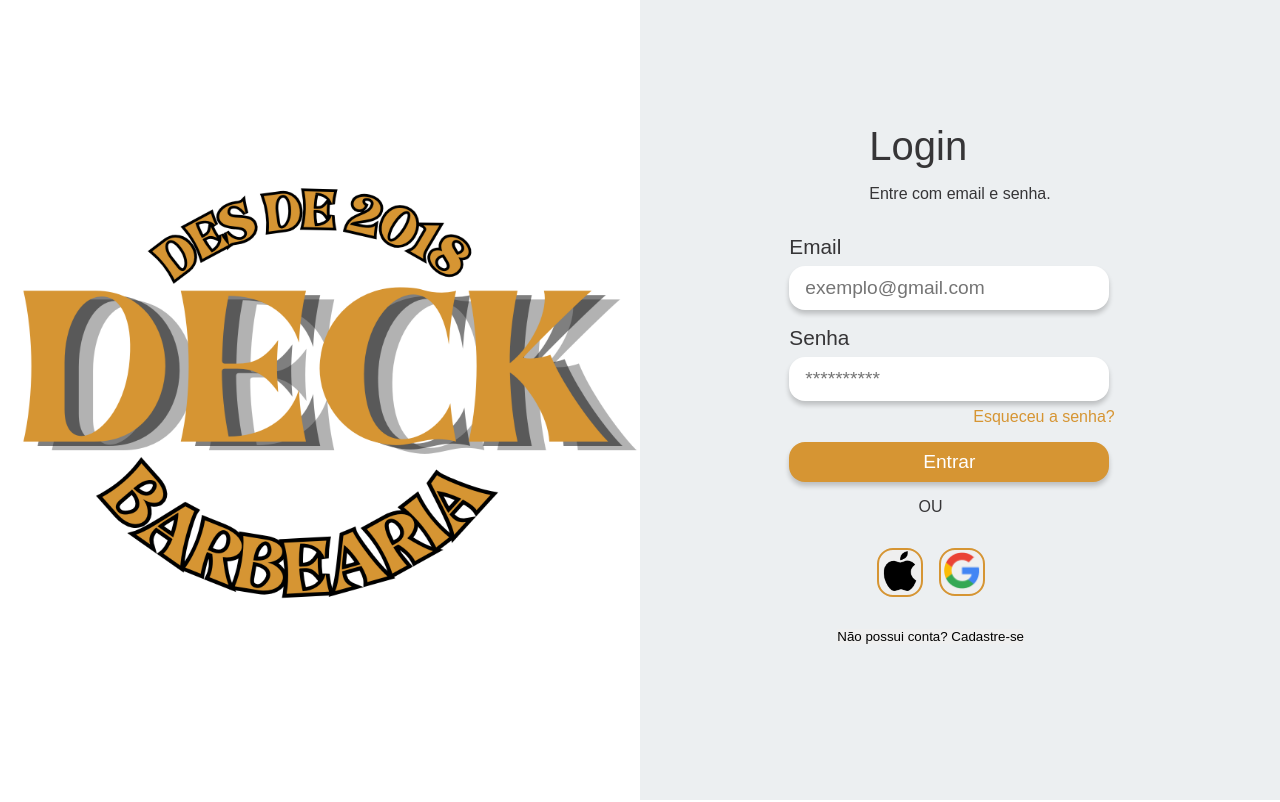
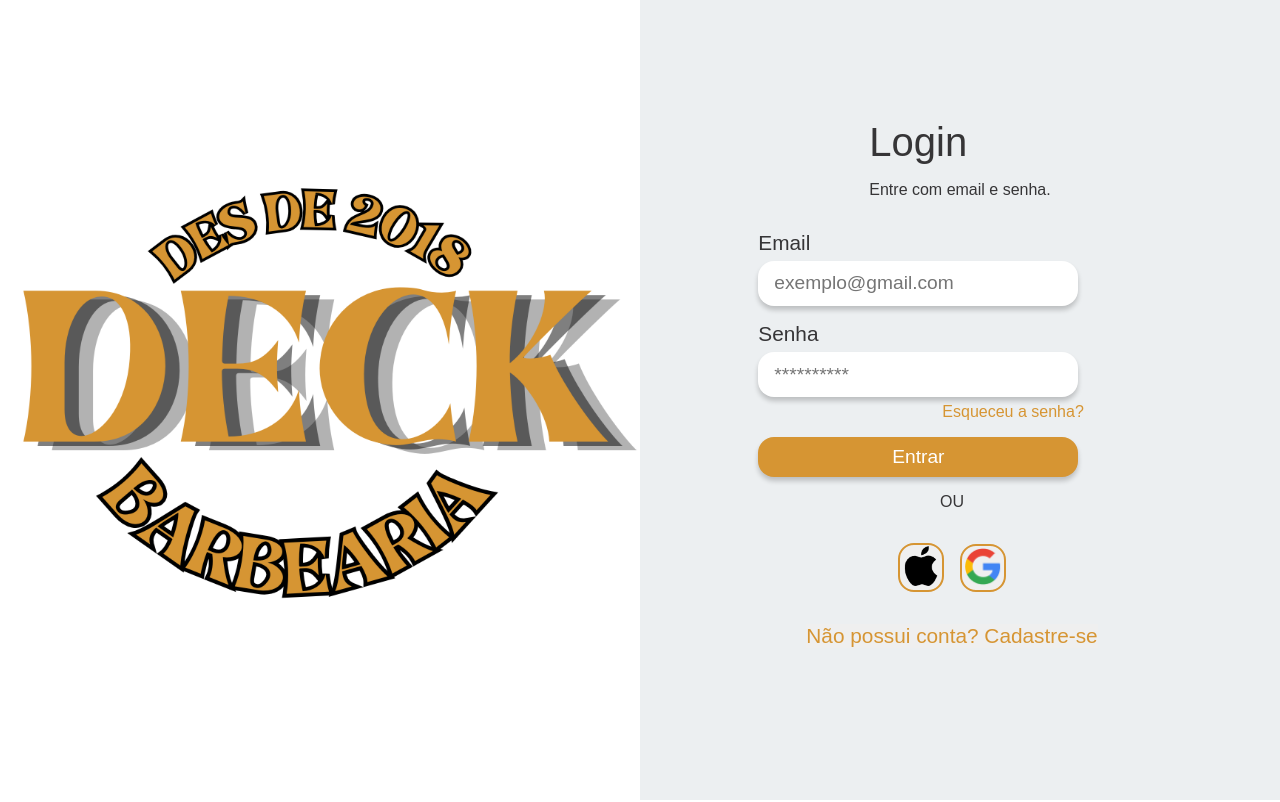
Before and after one commit to biellil/CorteFacil, a React (Vite) app: page / in a window 1280 px wide. Built offline with nearby package versions, Linux system fonts and the light colour scheme; a web font is replaced by a local one.

Commit message:
style: :art: ajuste no styles por conta da alteração do switch entre tela de Login e Signup

```diff
--- a/src/components/LoginPage/styles.ts
+++ b/src/components/LoginPage/styles.ts
@@ -204,7 +204,8 @@ export const Logodiv = styled.div`
       padding: 1px;
     }
   }
-  a {
+  > button {
+    font-size: 1.3rem;
     color: var(--primary);
     &:hover {
       text-shadow: 0 4px 5px;
--- a/src/components/SignupPage/styles.ts
+++ b/src/components/SignupPage/styles.ts
@@ -193,6 +193,13 @@ export const Logodiv = styled.div`
       padding: 1px;
     }
   }
+  > button {
+    font-size: 1.3rem;
+    color: var(--primary);
+    &:hover {
+      text-shadow: 0 4px 5px;
+    }
+  }
   @media (max-width: 425px) {
     gap: 1rem;
   }
```
